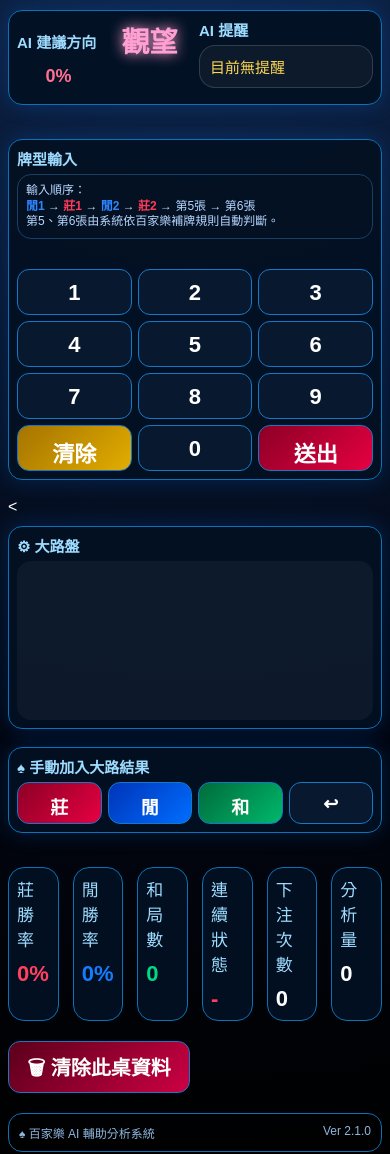
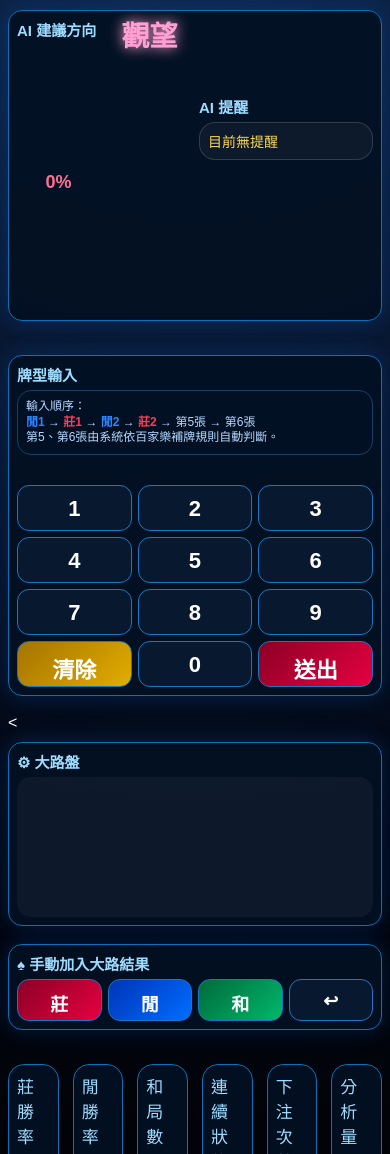
Before and after one commit to hecht19980820/baccarat-online, a Flask app: page / in a window 390 px wide. Shown: the part 152-1306 px from the top of the page. Run offline with Flask 3, Linux system fonts and the light colour scheme; the visitor is signed in with stand-in values (Sample User, id 1).

Commit message:
Update index.html

```diff
--- a/templates/index.html
+++ b/templates/index.html
@@ -373,6 +373,11 @@ body.force-mobile .rate{
         grid-template-columns:1fr 1fr !important;
         gap:8px !important;
         align-items:center !important;
+        min-height:140px !important;
+    }
+
+    .ai-row > div{
+        min-height:140px !important;
     }
 
     .ai-result,
@@ -387,30 +392,39 @@ body.force-mobile .rate{
     #confidence,
     #stableRate{
         font-size:18px !important;
-        line-height:1.1 !important;
+    }
+
+    .alert-box{
+        font-size:14px !important;
+        padding:8px !important;
     }
 
     .road,
     #road{
         display:grid !important;
-        grid-template-rows:repeat(6,22px) !important;
+        grid-template-rows:repeat(6,20px) !important;
         grid-auto-flow:column !important;
-        grid-auto-columns:22px !important;
-        gap:3px !important;
-        min-height:150px !important;
-        max-height:160px !important;
-        padding:6px !important;
+        grid-auto-columns:20px !important;
+        gap:2px !important;
+
+        min-height:135px !important;
+        max-height:140px !important;
+
+        padding:5px !important;
+
         background:rgba(255,255,255,.045) !important;
+
         overflow-x:auto !important;
         overflow-y:hidden !important;
     }
 
     .cell{
-        width:19px !important;
-        height:19px !important;
+        width:18px !important;
+        height:18px !important;
         font-size:9px !important;
     }
 
+}
     .title{
         font-size:15px !important;
         margin-bottom:5px !important;
```
